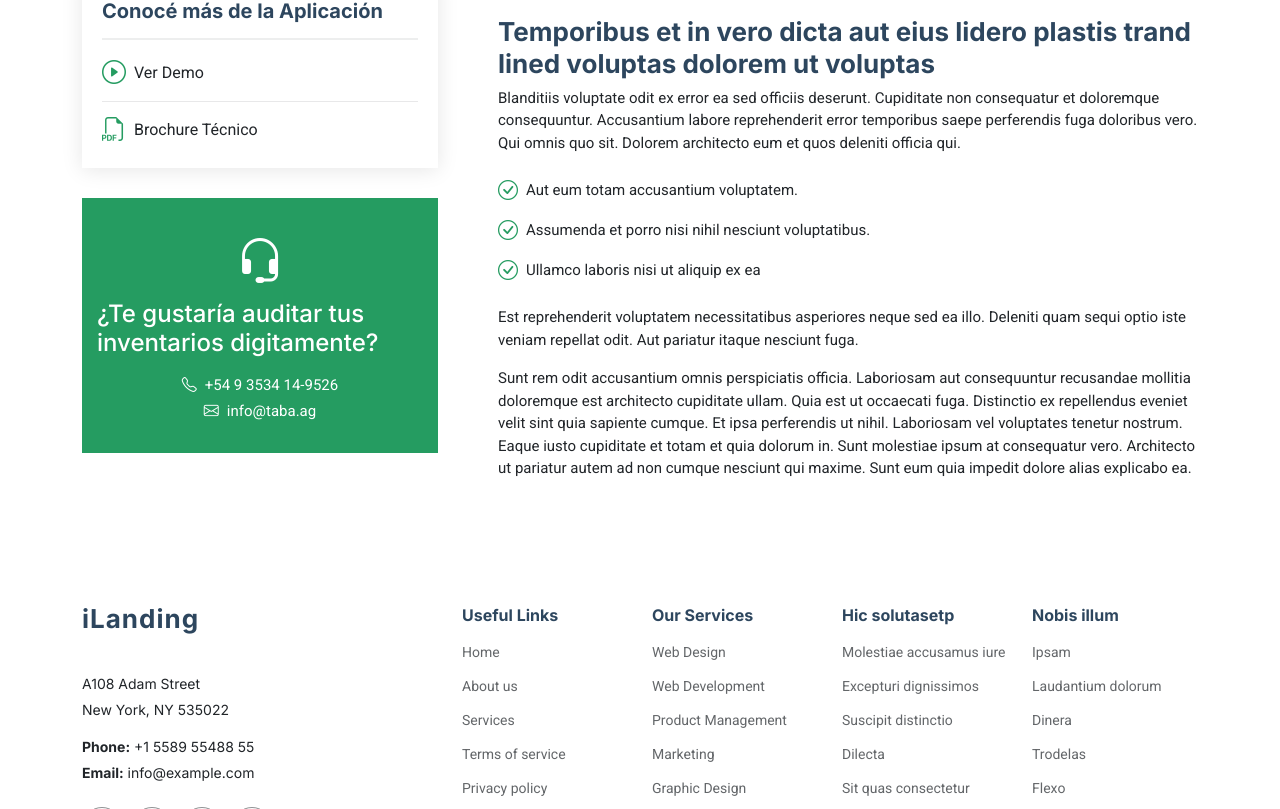
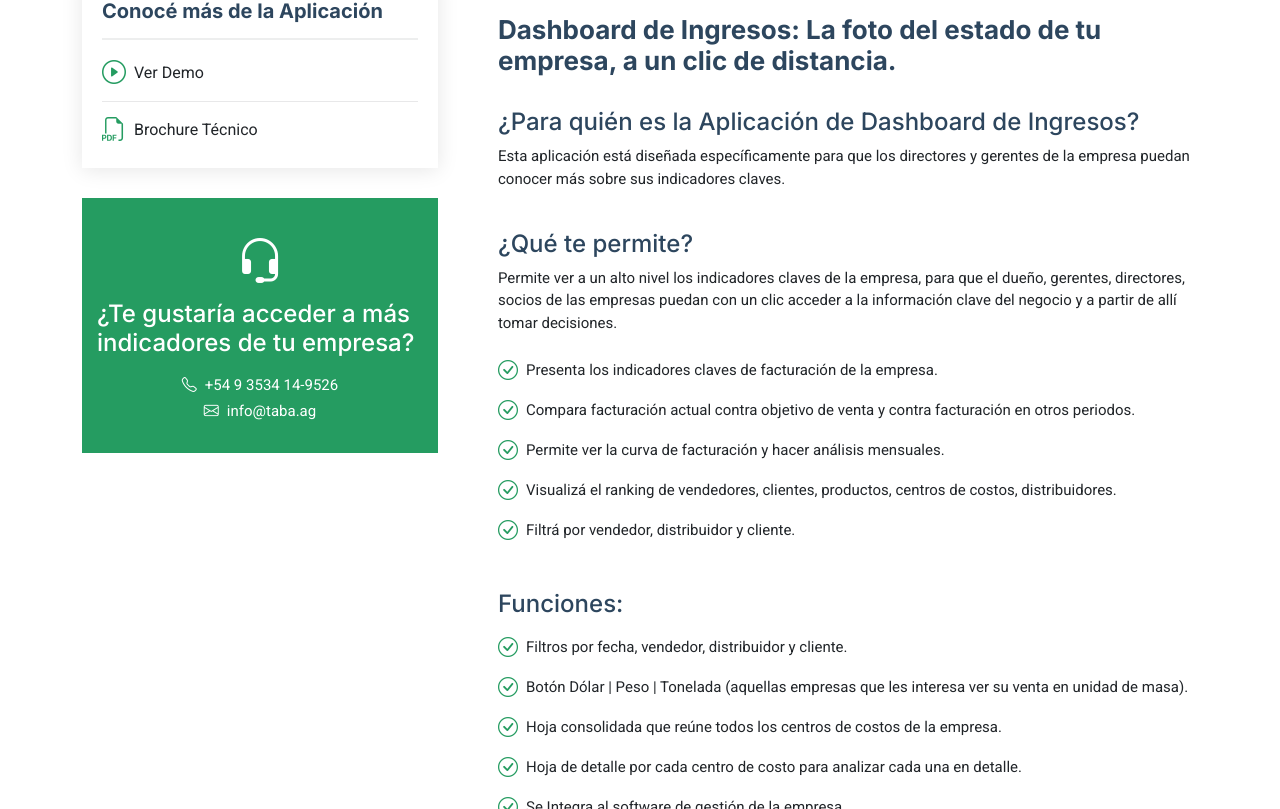
Before and after one commit to rosariotobarias/PRUEBA-WEB-TABA, a plain HTML site: page service-details.html in a window 1280 px wide. Shown: the part 841-1650 px from the top of the page. Drawn offline with Linux system fonts and the light colour scheme.

Commit message:
Update service-details.html

```diff
--- a/service-details.html
+++ b/service-details.html
@@ -119,7 +119,7 @@
 
             <div class="help-box d-flex flex-column justify-content-center align-items-center">
               <i class="bi bi-headset help-icon"></i>
-              <h4>¿Te gustaría auditar tus inventarios digitamente?</h4>
+              <h4>¿Te gustaría acceder a más indicadores de tu empresa?</h4>
               <p class="d-flex align-items-center mt-2 mb-0"><i class="bi bi-telephone me-2"></i> <span>+54 9 3534 14-9526</span></p>
               <p class="d-flex align-items-center mt-1 mb-0"><i class="bi bi-envelope me-2"></i> <a href="mailto:info@taba.ag">info@taba.ag</a></p>
             </div>
@@ -127,22 +127,47 @@
           </div>
 
           <div class="col-lg-8 ps-lg-5" data-aos="fade-up" data-aos-delay="200">
-            <img src="assets/img/services.jpg" alt="" class="img-fluid services-img">
-            <h3>Temporibus et in vero dicta aut eius lidero plastis trand lined voluptas dolorem ut voluptas</h3>
+            <img src="assets/img/tablero-directorio.png" alt="" class="img-fluid services-img">
+            <h3>Dashboard de Ingresos: La foto del estado de tu empresa, a un clic de distancia.</h3>
+
+            <br>
+            <h4> ¿Para quién es la Aplicación de Dashboard de Ingresos?</h4>
             <p>
-              Blanditiis voluptate odit ex error ea sed officiis deserunt. Cupiditate non consequatur et doloremque consequuntur. Accusantium labore reprehenderit error temporibus saepe perferendis fuga doloribus vero. Qui omnis quo sit. Dolorem architecto eum et quos deleniti officia qui.
+              Esta aplicación está diseñada específicamente para que los directores y gerentes de la empresa puedan conocer más sobre sus indicadores claves.
+            </p>
+
+            <br>
+            <h4> ¿Qué te permite?</h4>
+            <p>
+              Permite ver a un alto nivel los indicadores claves de la empresa, para que el dueño, gerentes, directores, socios de las empresas puedan con un clic acceder a la información clave del negocio y a partir de allí tomar decisiones.
             </p>
             <ul>
-              <li><i class="bi bi-check-circle"></i> <span>Aut eum totam accusantium voluptatem.</span></li>
-              <li><i class="bi bi-check-circle"></i> <span>Assumenda et porro nisi nihil nesciunt voluptatibus.</span></li>
-              <li><i class="bi bi-check-circle"></i> <span>Ullamco laboris nisi ut aliquip ex ea</span></li>
+              <li><i class="bi bi-check-circle"></i> <span>Presenta los indicadores claves de facturación de la empresa.</span></li>
+              <li><i class="bi bi-check-circle"></i> <span>Compara facturación actual contra objetivo de venta y contra facturación en otros periodos.</span></li>
+              <li><i class="bi bi-check-circle"></i> <span>Permite ver la curva de facturación y hacer análisis mensuales.</span></li>
+              <li><i class="bi bi-check-circle"></i> <span>Visualizá el ranking de vendedores, clientes, productos, centros de costos, distribuidores.</span></li>
+              <li><i class="bi bi-check-circle"></i> <span>Filtrá por vendedor, distribuidor y cliente.</span></li>
             </ul>
-            <p>
-              Est reprehenderit voluptatem necessitatibus asperiores neque sed ea illo. Deleniti quam sequi optio iste veniam repellat odit. Aut pariatur itaque nesciunt fuga.
-            </p>
-            <p>
-              Sunt rem odit accusantium omnis perspiciatis officia. Laboriosam aut consequuntur recusandae mollitia doloremque est architecto cupiditate ullam. Quia est ut occaecati fuga. Distinctio ex repellendus eveniet velit sint quia sapiente cumque. Et ipsa perferendis ut nihil. Laboriosam vel voluptates tenetur nostrum. Eaque iusto cupiditate et totam et quia dolorum in. Sunt molestiae ipsum at consequatur vero. Architecto ut pariatur autem ad non cumque nesciunt qui maxime. Sunt eum quia impedit dolore alias explicabo ea.
-            </p>
+
+            <br>
+            <h4>Funciones:</h4>
+            <ul>
+              <li><i class="bi bi-check-circle"></i> <span>Filtros por fecha, vendedor, distribuidor y cliente.</span></li>
+              <li><i class="bi bi-check-circle"></i> <span>Botón Dólar | Peso | Tonelada (aquellas empresas que les interesa ver su venta en unidad de masa).</span></li>
+              <li><i class="bi bi-check-circle"></i> <span>Hoja consolidada que reúne todos los centros de costos de la empresa.</span></li>
+              <li><i class="bi bi-check-circle"></i> <span>Hoja de detalle por cada centro de costo para analizar cada una en detalle.</span></li>
+              <li><i class="bi bi-check-circle"></i> <span>Se Integra al software de gestión de la empresa.</span></li>
+            </ul>
+
+            <br>
+            <h4> Beneficios:</h4>
+            <ul>
+              <li><i class="bi bi-bar-chart"></i> <span>Visualización en un clic de los indicadores claves de la empresa.</span></li>
+              <li><i class="bi bi-file-earmark-bar-graph"></i> <span>Centralización de datos de ventas e ingresos.</span></li>
+              <li><i class="bi bi-activity"></i> <span>Detección de tendencias y fluctuaciones del negocio.</span></li>
+              <li><i class="bi bi-calendar2-check"></i> <span>Actualización diaria de la información.</span></li>
+            </ul>
+
           </div>
 
         </div>
@@ -158,64 +183,38 @@
     <div class="container footer-top">
       <div class="row gy-4">
         <div class="col-lg-4 col-md-6 footer-about">
-          <a href="index.html" class="logo d-flex align-items-center">
-            <span class="sitename">iLanding</span>
+          <a href="index.html" class="logo d-flex align-items-center me-auto me-xl-0">
+            <img src="assets/img/logo-TABA.svg" alt="">
           </a>
           <div class="footer-contact pt-3">
-            <p>A108 Adam Street</p>
-            <p>New York, NY 535022</p>
-            <p class="mt-3"><strong>Phone:</strong> <span>+1 5589 55488 55</span></p>
-            <p><strong>Email:</strong> <span>info@example.com</span></p>
+            <p>Dardo Rocha 2754</p>
+            <p>San Isidro, Buenos Aires</p>
+            <p class="mt-3"><strong>Celular:</strong> <span>+54 9 3534 14-9526</span></p>
+            <p><strong>Email:</strong> <span>info@taba.ag</span></p>
           </div>
           <div class="social-links d-flex mt-4">
-            <a href=""><i class="bi bi-twitter-x"></i></a>
-            <a href=""><i class="bi bi-facebook"></i></a>
-            <a href=""><i class="bi bi-instagram"></i></a>
-            <a href=""><i class="bi bi-linkedin"></i></a>
+            <a href="https://www.linkedin.com/company/taba-ag/"><i class="bi bi-linkedin"></i></a>
           </div>
         </div>
 
         <div class="col-lg-2 col-md-3 footer-links">
-          <h4>Useful Links</h4>
+          <h4>Secciones</h4>
           <ul>
-            <li><a href="#">Home</a></li>
-            <li><a href="#">About us</a></li>
-            <li><a href="#">Services</a></li>
-            <li><a href="#">Terms of service</a></li>
-            <li><a href="#">Privacy policy</a></li>
+            <li><a href="#hero">Inicio</a></li>
+            <li><a href="#about">Sobre TABA</a></li>
+            <li><a href="#services">Aplicaciones</a></li>
+            <li><a href="#pricing">Pricing</a></li>
+            <li><a href="https://taligent.com.ar/">Sobre Taligent</a></li>
           </ul>
         </div>
 
         <div class="col-lg-2 col-md-3 footer-links">
-          <h4>Our Services</h4>
+          <h4>Aplicaciones</h4>
           <ul>
-            <li><a href="#">Web Design</a></li>
-            <li><a href="#">Web Development</a></li>
-            <li><a href="#">Product Management</a></li>
-            <li><a href="#">Marketing</a></li>
-            <li><a href="#">Graphic Design</a></li>
-          </ul>
-        </div>
-
-        <div class="col-lg-2 col-md-3 footer-links">
-          <h4>Hic solutasetp</h4>
-          <ul>
-            <li><a href="#">Molestiae accusamus iure</a></li>
-            <li><a href="#">Excepturi dignissimos</a></li>
-            <li><a href="#">Suscipit distinctio</a></li>
-            <li><a href="#">Dilecta</a></li>
-            <li><a href="#">Sit quas consectetur</a></li>
-          </ul>
-        </div>
-
-        <div class="col-lg-2 col-md-3 footer-links">
-          <h4>Nobis illum</h4>
-          <ul>
-            <li><a href="#">Ipsam</a></li>
-            <li><a href="#">Laudantium dolorum</a></li>
-            <li><a href="#">Dinera</a></li>
-            <li><a href="#">Trodelas</a></li>
-            <li><a href="#">Flexo</a></li>
+            <li><a href="#">Auditoría de Inventarios</a></li>
+            <li><a href="#">Dashboard de Ingresos</a></li>
+            <li><a href="#">Seguimiento de Ventas</a></li>
+            <li><a href="#">Tableros de Compras</a></li>
           </ul>
         </div>
 
@@ -223,14 +222,8 @@
     </div>
 
     <div class="container copyright text-center mt-4">
-      <p>© <span>Copyright</span> <strong class="px-1 sitename">iLanding</strong> <span>All Rights Reserved</span></p>
-      <div class="credits">
-        <!-- All the links in the footer should remain intact. -->
-        <!-- You can delete the links only if you've purchased the pro version. -->
-        <!-- Licensing information: https://bootstrapmade.com/license/ -->
-        <!-- Purchase the pro version with working PHP/AJAX contact form: [buy-url] -->
-        Designed by <a href="https://bootstrapmade.com/">BootstrapMade</a>
-      </div>
+      <p> Producto desarrollado por Taligent </p>
+
     </div>
 
   </footer>
```
